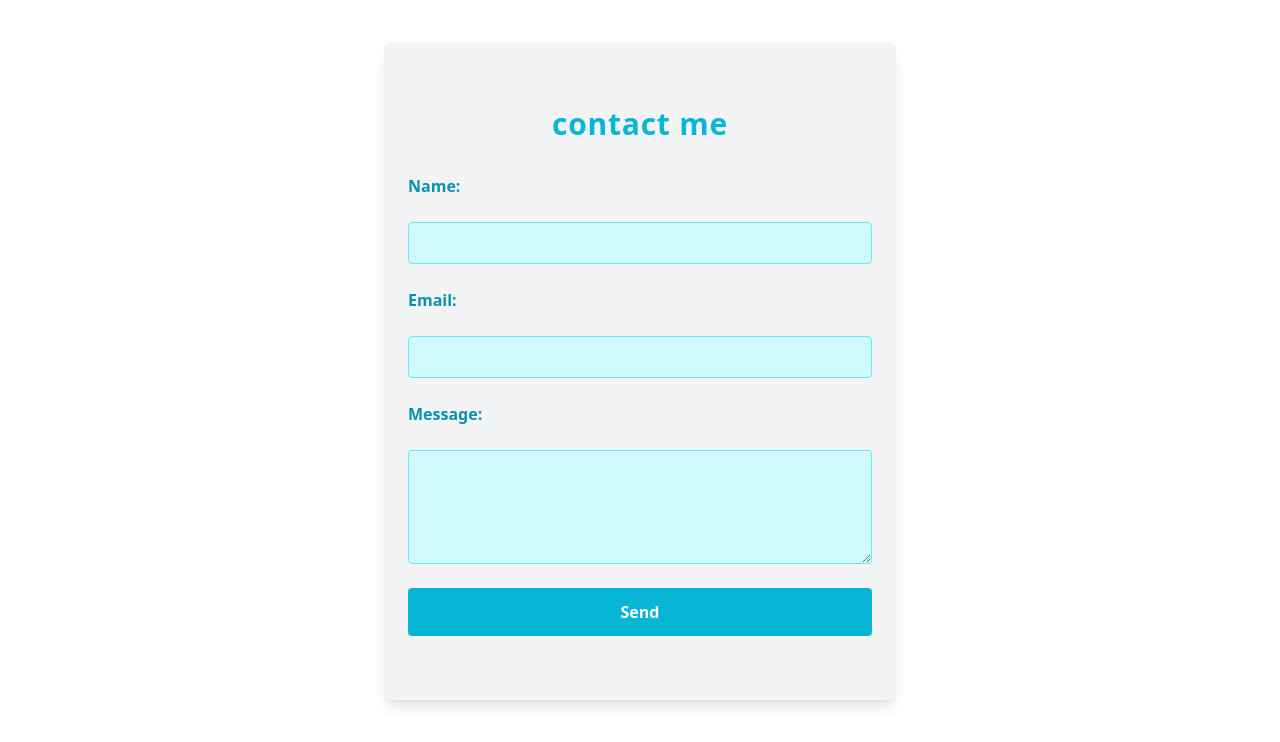
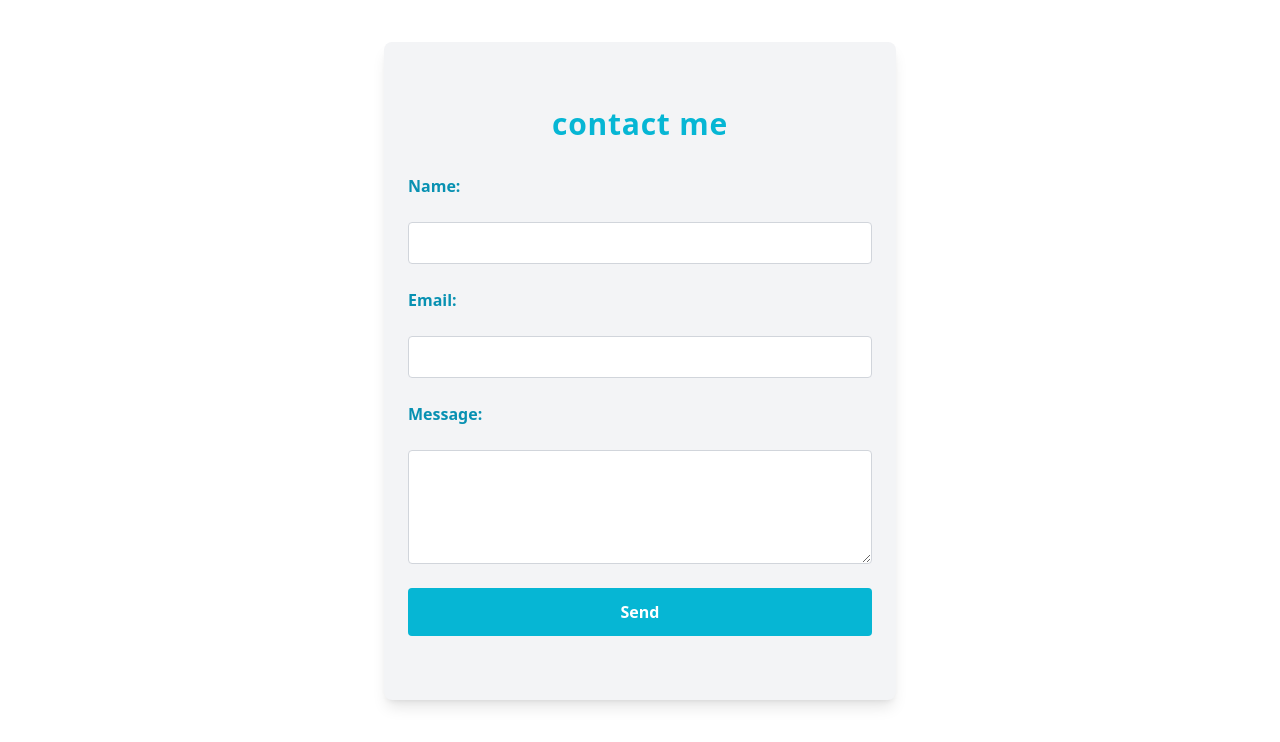
Before and after one commit to mac-de152/portfolio, a plain HTML site: page index.html in a window 1280 px wide. Shown: the part 4513-5255 px from the top of the page. Drawn offline with nearby package versions, Linux system fonts and the light colour scheme.

Commit message:
Update index.html

```diff
--- a/index.html
+++ b/index.html
@@ -317,18 +317,18 @@
     <h2 class="text-3xl font-bold mb-8 tracking-wide">📈 GitHub Activity Graph</h2>
     <img src="https://github-readme-activity-graph.vercel.app/graph?username=mac-de152&theme=react-dark" alt="GitHub Activity Graph" class="w-full rounded-lg shadow-lg" />
   </section>
-
 <!-- Contact Section -->
 <section id="contact" class="py-16 px-6 container mx-auto max-w-lg rounded-lg shadow-lg bg-gray-100 dark:bg-cyan-900">
   <h2 class="text-3xl font-bold mb-8 text-cyan-500 text-center lowercase tracking-wide">Contact Me</h2>
   <form id="contact-form" class="flex flex-col space-y-6">
+
     <label for="name" class="font-semibold text-cyan-600 dark:text-cyan-400">Name:</label>
     <input
       type="text"
       id="name"
       name="name"
       required
-        class="px-4 py-2 rounded bg-cyan-100 dark:bg-cyan-800 border border-cyan-300 dark:border-cyan-700 text-black dark:text-white focus:outline-none focus:ring-2 focus:ring-cyan-500"
+      class="px-4 py-2 rounded bg-white dark:bg-gray-800 border border-gray-300 dark:border-gray-600 text-black dark:text-white focus:outline-none focus:ring-2 focus:ring-gray-400"
     />
 
     <label for="email" class="font-semibold text-cyan-600 dark:text-cyan-400">Email:</label>
@@ -337,7 +337,7 @@
       id="email"
       name="email"
       required
-        class="px-4 py-2 rounded bg-cyan-100 dark:bg-cyan-800 border border-cyan-300 dark:border-cyan-700 text-black dark:text-white focus:outline-none focus:ring-2 focus:ring-cyan-500"
+      class="px-4 py-2 rounded bg-white dark:bg-gray-800 border border-gray-300 dark:border-gray-600 text-black dark:text-white focus:outline-none focus:ring-2 focus:ring-gray-400"
     />
 
     <label for="message" class="font-semibold text-cyan-600 dark:text-cyan-400">Message:</label>
@@ -346,7 +346,7 @@
       name="message"
       required
       rows="4"
-        class="px-4 py-2 rounded bg-cyan-100 dark:bg-cyan-800 border border-cyan-300 dark:border-cyan-700 text-black dark:text-white focus:outline-none focus:ring-2 focus:ring-cyan-500"
+      class="px-4 py-2 rounded bg-white dark:bg-gray-800 border border-gray-300 dark:border-gray-600 text-black dark:text-white focus:outline-none focus:ring-2 focus:ring-gray-400"
     ></textarea>
 
     <button
@@ -357,6 +357,7 @@
     </button>
   </form>
 </section>
+
 
   <!-- Footer -->
   <footer class="bg-gray-100 dark:bg-gray-800 text-center py-6 mt-20">
```
Lines whose indentation alone changed are shown as unchanged.
